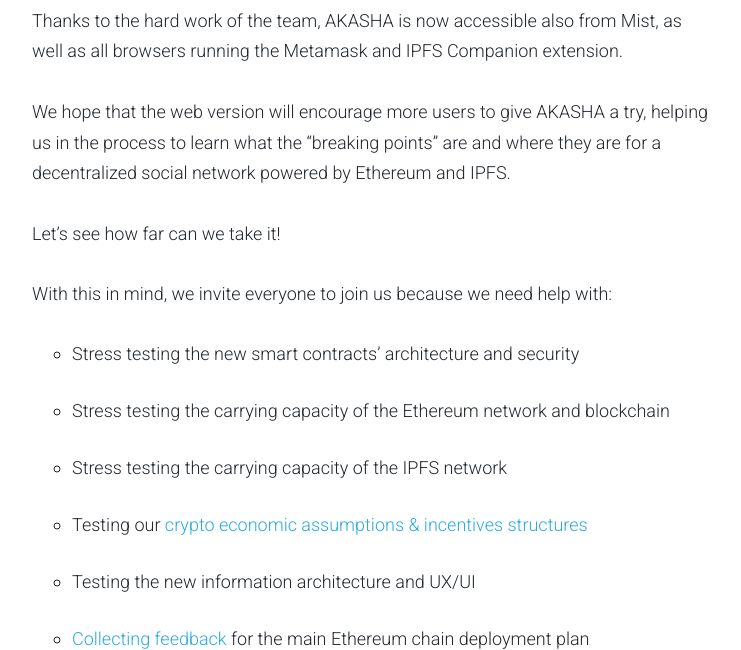
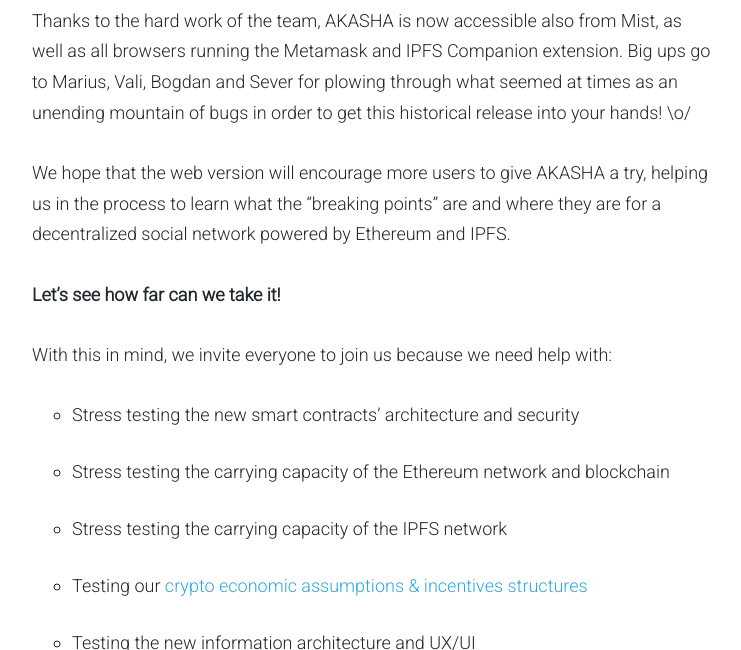
Before and after one commit to AKASHAorg/blog.akasha.world, a Jekyll site: the page built from _posts/2018-04-10-akasha-web-mend-the-gap.md, in a window 1280 px wide and 900 px high, scrolled down 7995 px, cut to the strip 250-900 px from the top of the window. Shown: the whole strip, without its empty margins (268-1009 px from the left). Built offline with Jekyll 4.4.1, drawn with Linux system fonts in a browser that asks for light colours; comment, search, counter and statistics services are not loaded; some of the changed text lies outside the part shown.

Commit message:
Update 2018-04-10-akasha-web-mend-the-gap.md

```diff
--- a/_posts/2018-04-10-akasha-web-mend-the-gap.md
+++ b/_posts/2018-04-10-akasha-web-mend-the-gap.md
@@ -109,11 +109,11 @@ Moving up a layer to the AKASHA dapp, the prize for the best stress testing of t
 
 ![](https://lh3.googleusercontent.com/qESlkkEHYDuQgctGdP1fnXZOdTUU_QlkRu2jRhVzzDggdDCIlCyOoT8Dl3mDDXKyWO8V4ePS7rwGeTYvvENk8OBFLhZVvAIcM_KPdjkrHWoyYgJPba77S-auzAk4sw63hq167zIPVctWFfsi4w)
 
-Thanks to the hard work of the team, AKASHA is now accessible also from Mist, as well as all browsers running the Metamask and IPFS Companion extension.
+Thanks to the hard work of the team, AKASHA is now accessible also from Mist, as well as all browsers running the Metamask and IPFS Companion extension. Big ups go to Marius, Vali, Bogdan and Sever for plowing through what seemed at times as an unending mountain of bugs in order to get this historical release into your hands! \o/
 
 We hope that the web version will encourage more users to give AKASHA a try, helping us in the process to learn what the “breaking points” are and where they are for a decentralized social network powered by Ethereum and IPFS.
 
-Let’s see how far can we take it!
+**Let’s see how far can we take it!**
 
 With this in mind, we invite everyone to join us because we need help with:
 
@@ -140,17 +140,17 @@ If, or rather when, you will stumble upon a problem, be a hero and [open an issu
 
 And now, without further ado, here is how you can get started with the web version:
 
-***Step 1a** Chrome users install the extensions: [MetaMask](https://chrome.google.com/webstore/detail/metamask/nkbihfbeogaeaoehlefnkodbefgpgknn){:target="_blank"} & [IPFS Companion](https://chrome.google.com/webstore/detail/ipfs-companion/nibjojkomfdiaoajekhjakgkdhaomnch){:target="_blank"}
+- ***Step 1a** Chrome users install the extensions: [MetaMask](https://chrome.google.com/webstore/detail/metamask/nkbihfbeogaeaoehlefnkodbefgpgknn){:target="_blank"} & [IPFS Companion](https://chrome.google.com/webstore/detail/ipfs-companion/nibjojkomfdiaoajekhjakgkdhaomnch){:target="_blank"}
 
-***Step 1b** Firefox users install the addons: [MetaMask](https://addons.mozilla.org/en-US/firefox/addon/ether-metamask/){:target="_blank"} & [IPFS Companion](https://addons.mozilla.org/en-US/firefox/addon/ipfs-companion){:target="_blank"}
+- ***Step 1b** Firefox users install the addons: [MetaMask](https://addons.mozilla.org/en-US/firefox/addon/ether-metamask/){:target="_blank"} & [IPFS Companion](https://addons.mozilla.org/en-US/firefox/addon/ipfs-companion){:target="_blank"}
 
-***Step 2** Create a MetaMask account by following their instructions
+- ***Step 2** Create a MetaMask account by following their instructions
 
-**Step 3** Visit [beta.akasha.world](https://beta.akasha.world/){:target="_blank"}
+- **Step 3** Visit [beta.akasha.world](https://beta.akasha.world/){:target="_blank"}
 
-**Step 4** Set up your MetaMask on the Rinkeby test network
+- **Step 4** Set up your MetaMask on the Rinkeby test network
 
-**Step 5** Unlock your MetaMask vault (if necessary) to log in and refresh the page
+- **Step 5** Unlock your MetaMask vault (if necessary) to log in and refresh the page
 
 **(*) Steps 1 and 2 can be skipped if you already have MetaMask installed**
 
```
